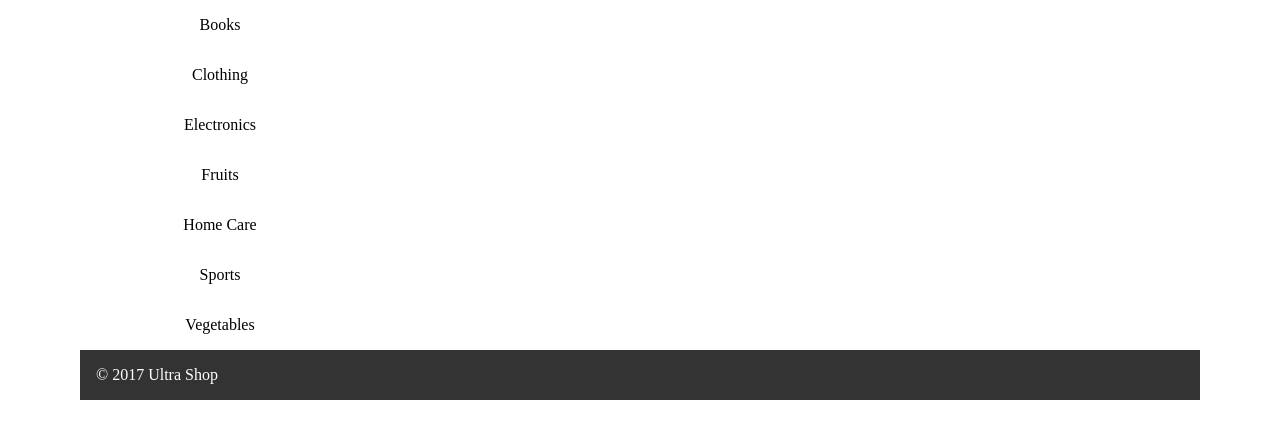
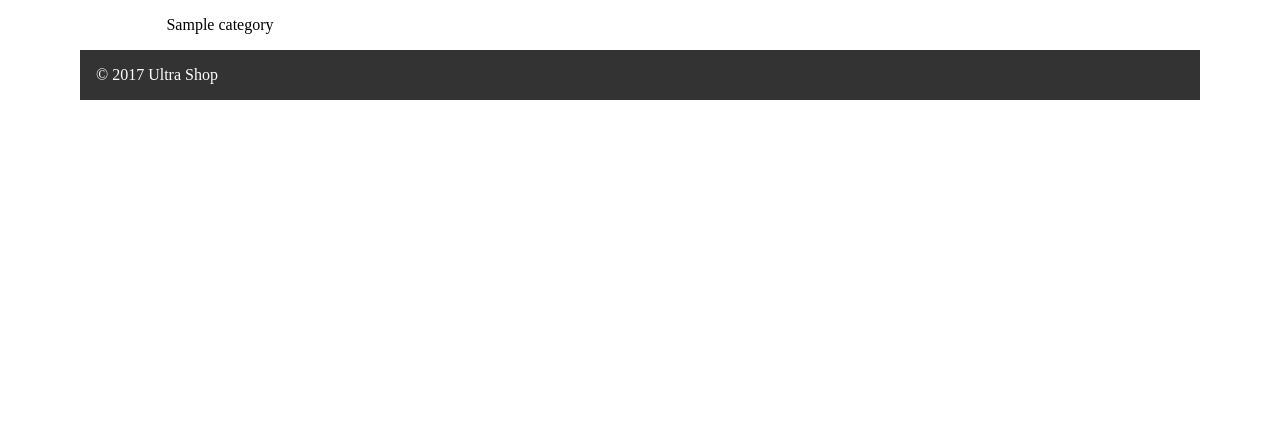
Before and after one commit to arestivo/supershop, a PHP site: template templates/category/list_categories.php in a window 1280 px wide. Shown: the part 182-621 px from the top of the page. Run offline with PHP 8.4, Linux system fonts and the light colour scheme; the template is opened without the code that fills it: most values are stand-ins (such as "Sample title", 1, 10 or a date in 2020); some web fonts are replaced.

Commit message:
Categories are now listed from the database.

```diff
--- a/index.php
+++ b/index.php
@@ -1,5 +1,8 @@
 <?php
   include_once('database/connection.php');
+  include_once('database/category.php');
+
+  $categories = getAllCategories();
 
   include_once('templates/common/header.php');
   include_once('templates/category/list_categories.php');
--- a/templates/category/list_categories.php
+++ b/templates/category/list_categories.php
@@ -1,12 +1,8 @@
 <section id="categories">
   <h2>Categories</h2>
   <ul>
-    <li><a href="?cat_id=1">Books</a></li>
-    <li><a href="?cat_id=2">Clothing</a></li>
-    <li><a href="?cat_id=3">Electronics</a></li>
-    <li><a href="?cat_id=4">Fruits</a></li>
-    <li><a href="?cat_id=5">Home Care</a></li>
-    <li><a href="?cat_id=6">Sports</a></li>
-    <li><a href="?cat_id=7">Vegetables</a></li>
+    <?php foreach ($categories as $category) { ?>
+      <li><a href="?cat_id=<?=$category['cat_id']?>"><?=$category['cat_name']?></a></li>
+    <?php } ?>
   </ul>
 </section>
```
Also changed, not shown: database/category.php (added, +10 -0 lines), README.md.
